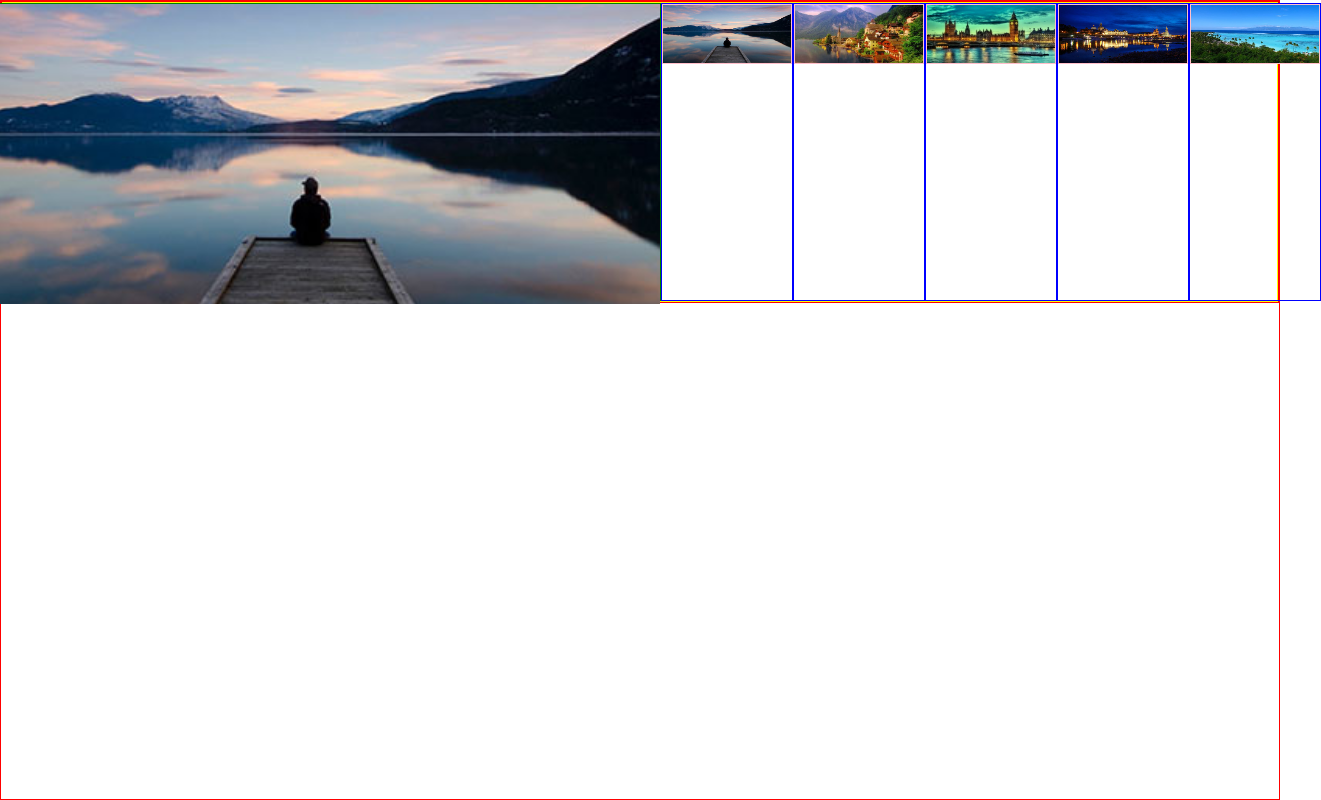
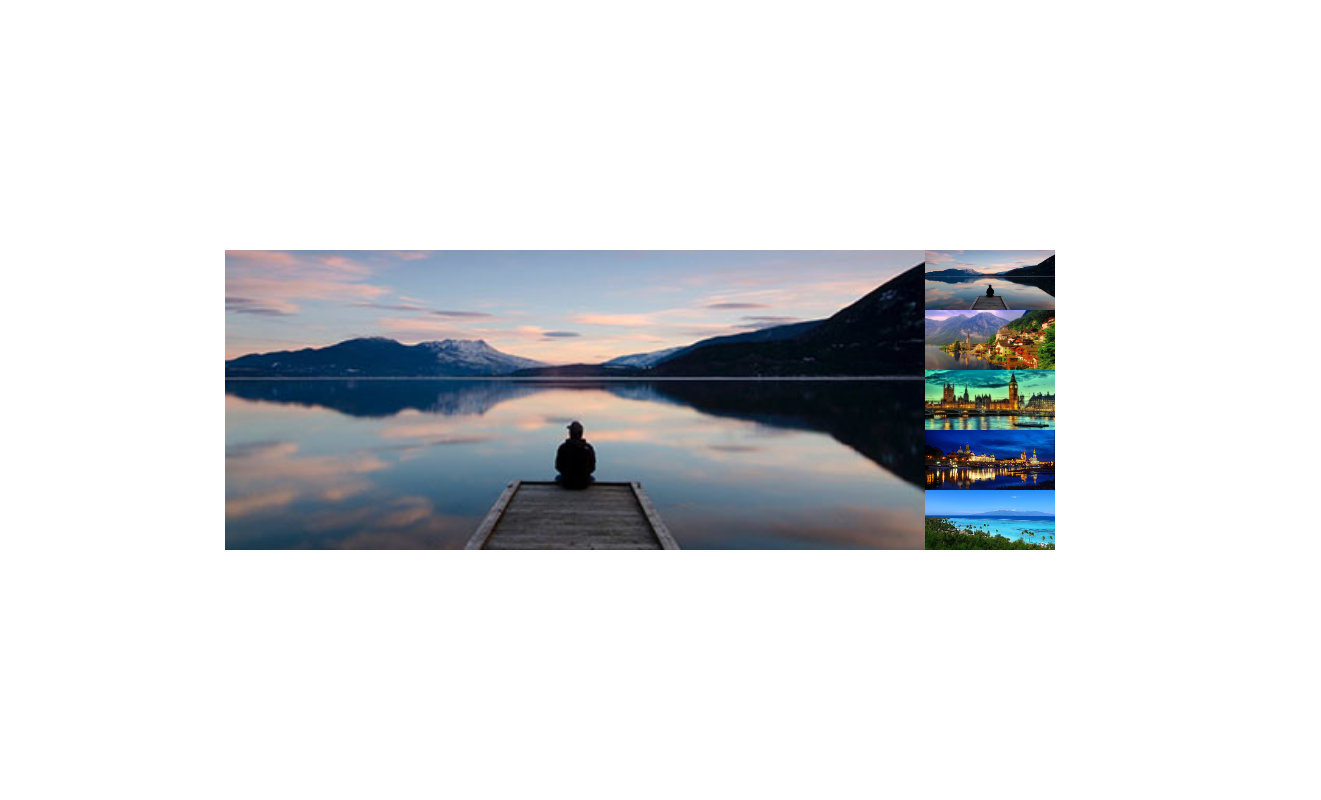
Before and after one commit to davidechon/js-array-carousel, a plain HTML site: page index.html in a window 1280 px wide. Shown: the whole page, 1321 px wide, since content can reach past the window. Drawn offline with Linux system fonts and the light colour scheme.

Commit message:
html css wip

```diff
--- a/css/style.css
+++ b/css/style.css
@@ -12,45 +12,40 @@
 
 /* General */
 .container{
-  height: 100vh;
+  position: absolute;
+  top: 50%;
+  left: 50%;
+  transform: translate(-50%, -50%);
+  /* border: 1px solid violet; */
 }
-#slider{
 
-}
 .row{
-
-
-}
-.container-items{
+  height: 300px;
   display: flex;
   flex-flow: row nowrap;
-  justify-content: center;
+  align-items: center;
+  row-gap: 0;
 
+  overflow: hidden;
+}
+.primary > img{
+  width: 700px;
+  height: 305px;
+  object-fit: cover;
+}
+.thumb-container{
   height: 300px;
-  border: 1px solid yellow;
+  display: flex;
+  flex-flow: column wrap;
+  column-gap: 0;
+  /* border: 1px solid blue; */
 }
-.item{
-  border: 1px solid green;
-}
-.item img{
-  width: 700px;
-  height: 300px;
+.secondary > img{
+  display: block;
+  width: 130px;
+  height: 60px;
   object-fit: cover;
 }
 
-.item-thumb{
-  display: flex;
-  flex-flow: column nowrap;
-  order: 5;
-  /* width: 130px;
-  height: 60px;
-  overflow: hidden; */
-  border: 1px solid blue;
-}
-.item-thumb img{
-
-  width: 130px;
-  height: 60px;
-  overflow: hidden;
-  border: 1px solid pink;
-}
+.active{}
+.overlay{}
--- a/index.html
+++ b/index.html
@@ -15,31 +15,31 @@
   <link rel="stylesheet" href="css/style.css">
 </head>
 <body>
-  <div class="container debug">
-    <div id="slider" class="row debug">
-      <div class="container-items">
-        <div class="item debug">
-          <img src="img/01.jpg" alt="01">
-        </div> <!-- /item img -->
-        <div class="item-thumb">
-          <img src="img/01.jpg" alt="thumb 01">
-        </div> <!-- /items thumb-->
-        <div class="item-thumb">
-          <img src="img/02.jpg" alt="thumb 02">
-        </div>
-        <div class="item-thumb">
-          <img src="img/03.jpg" alt="thumb 03">
-        </div>
-        <div class="item-thumb">
-          <img src="img/04.jpg" alt="thumb 04">
-        </div>
-        <div class="item-thumb">
-          <img src="img/05.jpg" alt="thumb 05">
-        </div> <!-- /items thumb-->
-      </div> <!-- /container-items -->
+  <div class="container">
+    <div class="row">
+      <div class="primary">
+        <img src="img/01.jpg" alt="img 01">
+      </div> <!-- /primary -->
+      <div class="thumb-container">
+        <div class="secondary">
+          <img src="img/01.jpg" alt="thumb img 01">
+        </div> <!-- /secondary 01 -->
+        <div class="secondary">
+          <img src="img/02.jpg" alt="thumb img 02">
+        </div> <!-- /secondary 02 -->
+        <div class="secondary">
+          <img src="img/03.jpg" alt="thumb img 03">
+        </div> <!-- /secondary 03 -->
+        <div class="secondary">
+          <img src="img/04.jpg" alt="thumb img 04">
+        </div> <!-- /secondary 04 -->
+        <div class="secondary">
+          <img src="img/05.jpg" alt="thumb img 05">
+        </div> <!-- /secondary 05 -->
+      </div> <!-- /thumb-container -->
     </div> <!-- /row -->
+
   </div> <!-- /container -->
-
 
 
 
```
